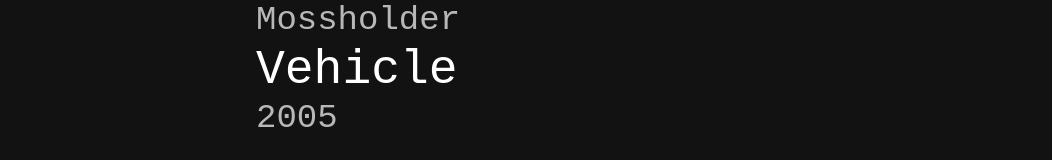
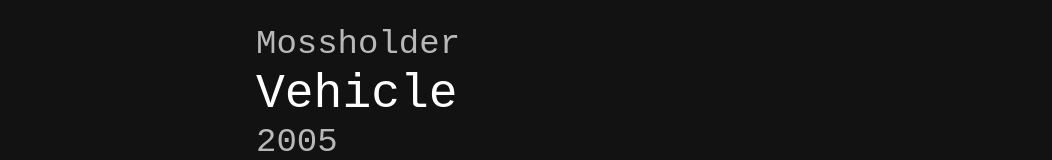
Before and after one commit to DavidKrtolica/art_repo, a React (Create React App) app: page /artwork in a window 1280 px wide. Shown: the top 160 px of the page, without its empty margins (0-1052 px from the left). Built offline with nearby package versions, Linux system fonts and the light colour scheme.

Commit message:
Added margin at top of page for Artist, Artwork

```diff
--- a/src/components/Artist/ArtistComponent.tsx
+++ b/src/components/Artist/ArtistComponent.tsx
@@ -1,7 +1,5 @@
 import { Typography, Box } from '@mui/material'
 import { useLocation } from 'react-router-dom'
-
-
 
 const ArtistComponent = () => {
   const sxCommon = { width: '80vw', px: '20px' }
@@ -14,14 +12,14 @@ const ArtistComponent = () => {
       justifyContent="center"
       flexDirection="column"
     >
-      <Typography variant="h4" sx={sxCommon}>
-        {artistData ? (artistData.citedName) : ('Nothing')}
+      <Typography variant="h4" sx={{ ...sxCommon, mt: 3 }}>
+        {artistData ? artistData.citedName : 'Nothing'}
       </Typography>
       <Typography variant="h3" sx={sxCommon}>
-        {artistData ? (artistData.fullName) : ('Nothing')}
+        {artistData ? artistData.fullName : 'Nothing'}
       </Typography>
       <Typography variant="h4" sx={sxCommon}>
-        {artistData ? (artistData.nationality) : ('Nothing')}
+        {artistData ? artistData.nationality : 'Nothing'}
       </Typography>
     </Box>
   )
--- a/src/components/Artwork/Artwork.tsx
+++ b/src/components/Artwork/Artwork.tsx
@@ -45,7 +45,11 @@ const Artwork = () => {
       justifyContent="center"
       flexDirection="column"
     >
-      <Typography variant="h4" color={'text.secondary'} sx={sxCommon}>
+      <Typography
+        variant="h4"
+        color={'text.secondary'}
+        sx={{ ...sxCommon, mt: 3 }}
+      >
         {artwork.creator[0].citedName}
       </Typography>
       <Typography variant="h3" sx={sxCommon}>
```
